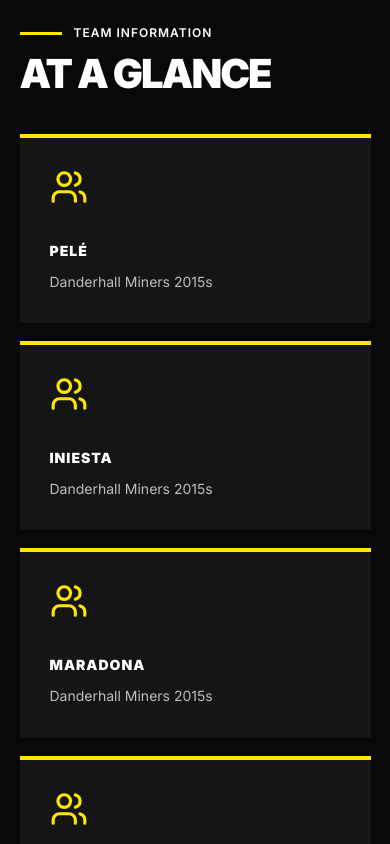
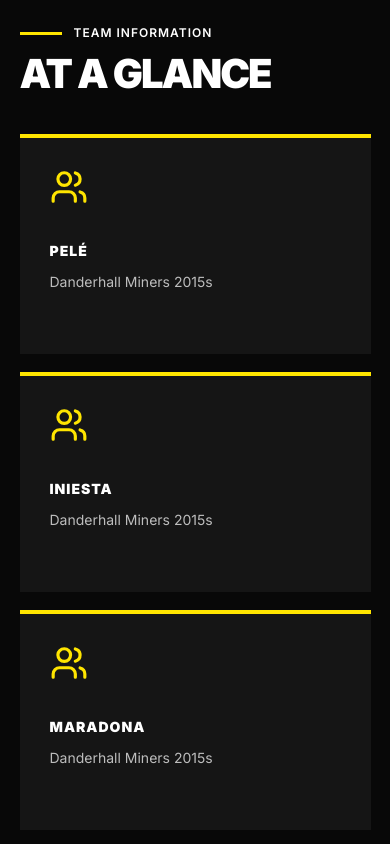
Before and after one commit to Gavindotcom/Danderhall-Miners-Football-Club, a Next.js app: page /teams/2015s in a window 390 px wide. Shown: the part 1380-2224 px from the top of the page. Built offline with nearby package versions, Linux system fonts and the light colour scheme.

Commit message:
Update globals.css

```diff
--- a/app/globals.css
+++ b/app/globals.css
@@ -2321,3 +2321,30 @@ footer {
     font-size: 16px;
   }
 }
+/* 2015s SQUAD CARDS */
+
+.youth-squads-grid {
+  grid-template-columns: repeat(5, 1fr);
+}
+
+.youth-squads-grid .youth-info-card {
+  min-height: 220px;
+}
+
+@media (max-width: 1000px) {
+  .youth-squads-grid {
+    grid-template-columns: repeat(3, 1fr);
+  }
+}
+
+@media (max-width: 700px) {
+  .youth-squads-grid {
+    grid-template-columns: repeat(2, 1fr);
+  }
+}
+
+@media (max-width: 450px) {
+  .youth-squads-grid {
+    grid-template-columns: 1fr;
+  }
+}
```
